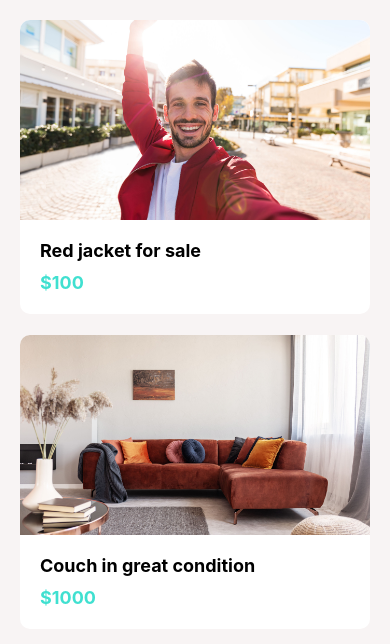
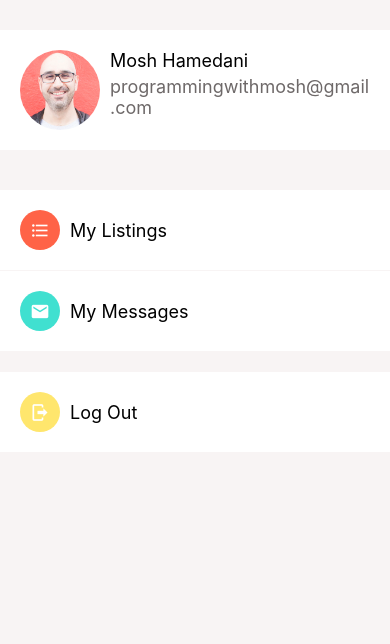
Before and after one commit to blackstone86/rn-donewithit, a React Native app: screen / in a window 390 px wide. Shown: the top 644 px of the page. Built offline with nearby package versions, Linux system fonts and the light colour scheme.

Commit message:
feat: 🎸 [AppIcon.tsx] add appicon component

```diff
--- a/App.tsx
+++ b/App.tsx
@@ -27,8 +27,8 @@
 // import App from './demos/HandlingSelections'
 // import App from './demos/HandlingSwipes'
 // import App from './demos/DeletingItems'
-// import App from './demos/Exercise08'
-import App from './demos/Exercise09'
+import App from './demos/Exercise08'
+// import App from './demos/Exercise09'
 
 /**
  * notice
--- /dev/null
+++ b/components/AppIcon/AppIcon.tsx
@@ -0,0 +1,14 @@
+import React from 'react'
+import { MaterialCommunityIcons } from '@expo/vector-icons'
+import { AppIconType } from './types'
+import CONSTS from './consts'
+
+function AppIcon({
+  name = CONSTS.NAME,
+  size = CONSTS.SIZE,
+  color = CONSTS.COLOR
+}: AppIconType) {
+  return <MaterialCommunityIcons name={name} size={size} color={color} />
+}
+
+export default AppIcon
--- /dev/null
+++ b/components/AppIcon/consts.tsx
@@ -0,0 +1,9 @@
+import COLORS from '../../config/colors'
+
+const CONSTS = {
+  NAME: 'email',
+  SIZE: 20,
+  COLOR: COLORS.WHITE
+}
+
+export default CONSTS
--- /dev/null
+++ b/components/AppIcon/index.tsx
@@ -0,0 +1,2 @@
+import AppIcon from './AppIcon'
+export default AppIcon
--- /dev/null
+++ b/components/AppIcon/types.tsx
@@ -0,0 +1,5 @@
+export type AppIconType = {
+  name?: any
+  size?: number
+  color?: string
+}
--- a/components/AppMenuItem/AppMenuItem.tsx
+++ b/components/AppMenuItem/AppMenuItem.tsx
@@ -5,11 +5,11 @@ import {
   GestureResponderEvent,
   TouchableHighlight
 } from 'react-native'
-import { MaterialCommunityIcons } from '@expo/vector-icons'
 import COLORS from '../../config/colors'
 import CONSTS from './consts'
 import AppText from '../AppText/AppText'
 import { AppMenuItemProps } from './types'
+import AppIcon from '../AppIcon'
 
 function AppMenuItem({
   iconName,
@@ -33,7 +33,7 @@ function AppMenuItem({
         <View
           style={[styles.menuIcon, { backgroundColor: iconBackgroundColor }]}
         >
-          <MaterialCommunityIcons
+          <AppIcon
             name={iconName}
             size={CONSTS.ICON_SIZE}
             color={COLORS.WHITE}
```
